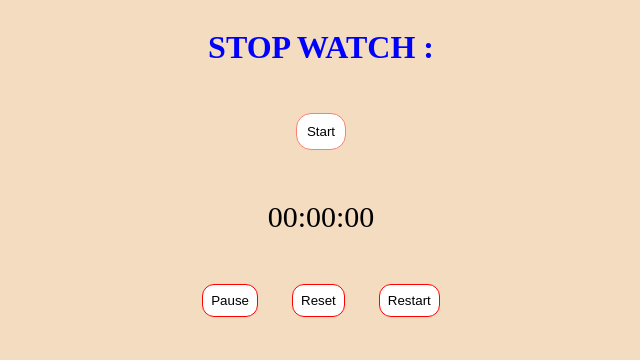
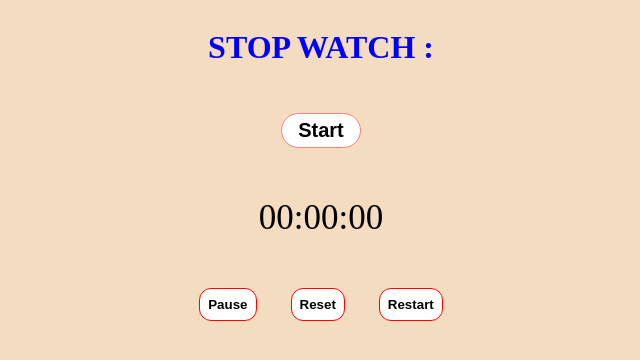
Before and after one commit to ShivaKumar7799/js-stopwatch, a plain HTML site: page index.html in a window 1280 px wide. Shown: the whole page, without its empty margins (319-959 px from the left). Drawn offline with Linux system fonts and the light colour scheme.

Commit message:
Pause button updated and appended 0's to the minutes,seconds and hours.

```diff
--- a/index.css
+++ b/index.css
@@ -5,9 +5,12 @@ body{
 #start{
         background-color: white;
         color: black;
-        padding: 10px;
-        border-radius: 15px;
-        border:1px solid salmon
+        padding: 5px;
+        border-radius: 25px;
+        border:1px solid salmon;
+        font-weight: 700;
+        width: 80px;
+        font-size: 20px;
 }
 #start:hover{
         background-color: rgb(71, 185, 71);
@@ -27,6 +30,7 @@ body{
         padding: 8px;
         background-color: white;;
         color: black;
+        font-weight: 600;
         border: 1px solid red;
         border-radius: 12px;
 }
@@ -37,8 +41,9 @@ body{
 }
 
 #result{
-        font-size: 30px;
+        font-size: 35px;
         color: black;
+        font-weight: 500;
 }
 #heading{
         color: blue;
```
